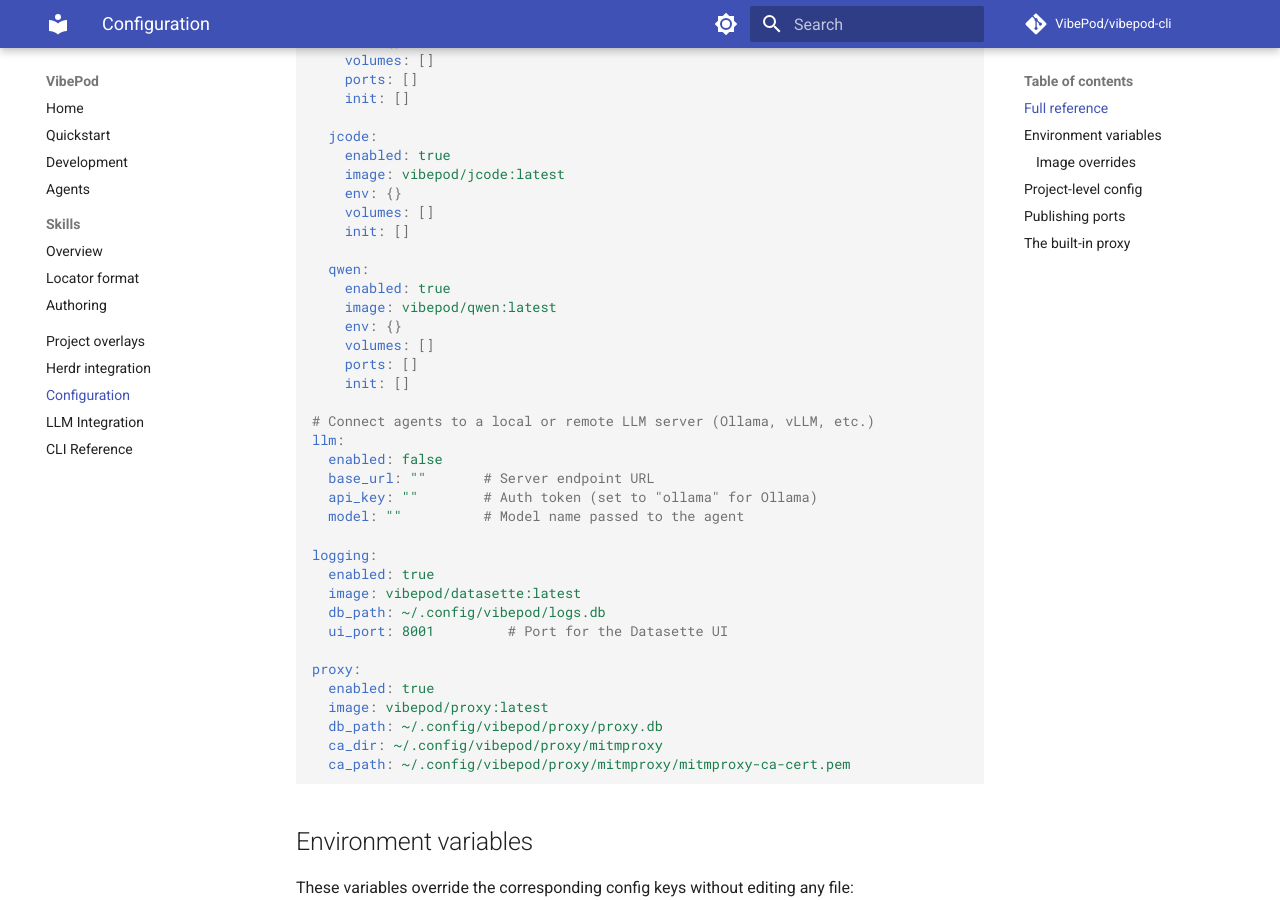
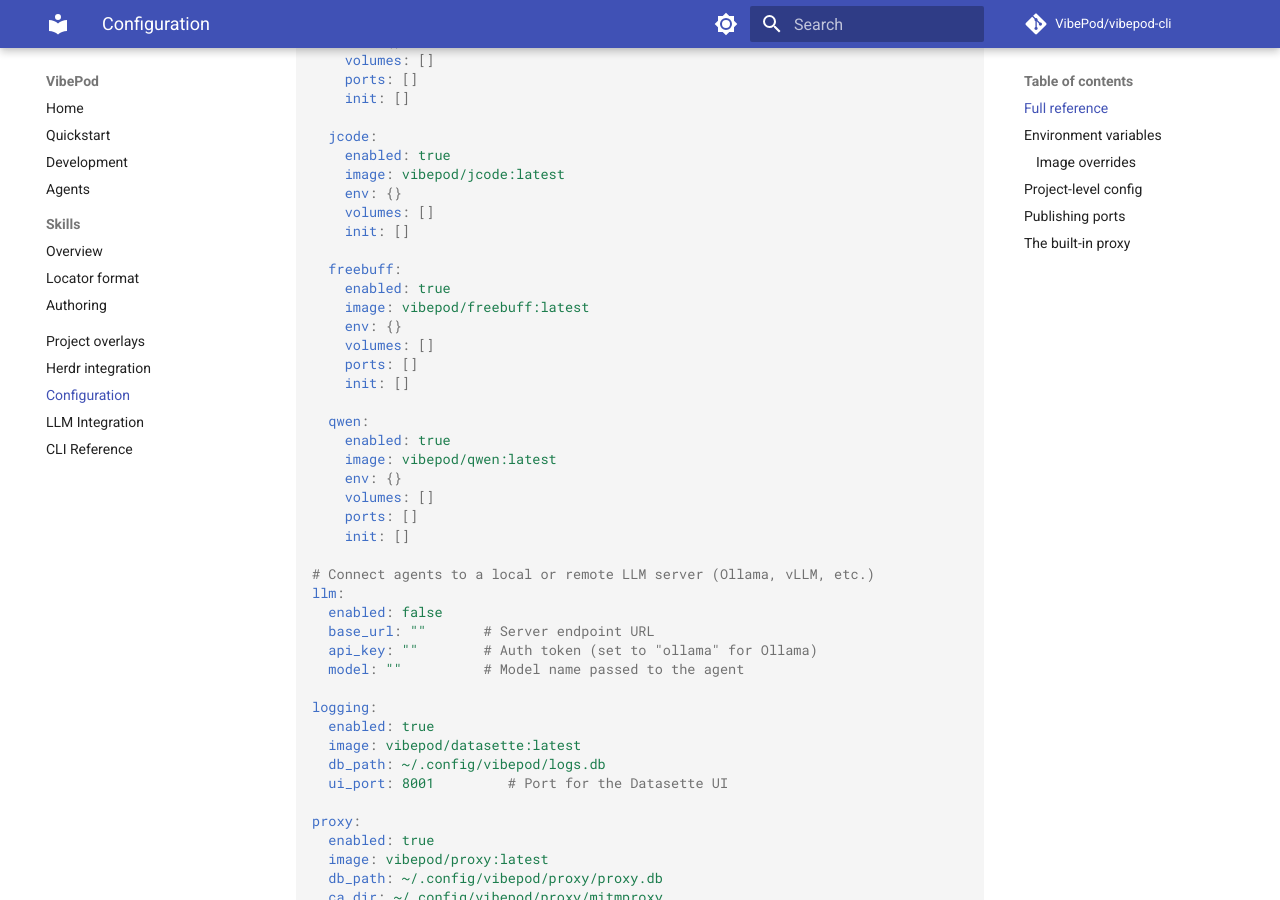
Before and after one commit to VibePod/vibepod-cli, an MkDocs documentation site: the page built from docs/configuration.md, in a window 1280 px wide and 900 px high, scrolled down 2578 px. Built offline with MkDocs 1.6.1 and Material for MkDocs 9.7.7, drawn with Linux system fonts in a browser that asks for light colours; comment, search, counter and statistics services are not loaded.

Commit message:
docs(freebuff): add skills section to freebuff docs and add skill mount test

```diff
--- a/docs/configuration.md
+++ b/docs/configuration.md
@@ -132,6 +132,14 @@
     image: vibepod/jcode:latest
     env: {}
     volumes: []
+    init: []
+
+  freebuff:
+    enabled: true
+    image: vibepod/freebuff:latest
+    env: {}
+    volumes: []
+    ports: []
     init: []
 
   qwen:
```
Also changed, not shown: docs/agents/index.md (+4 -0 lines), 1 other file.
